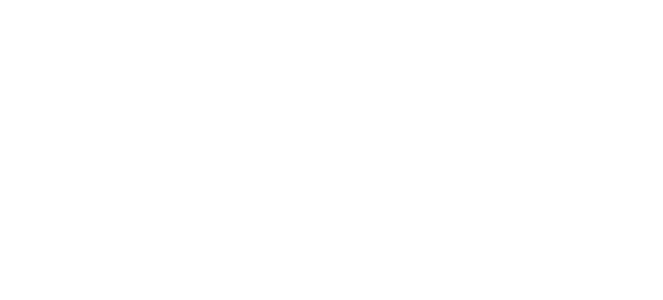
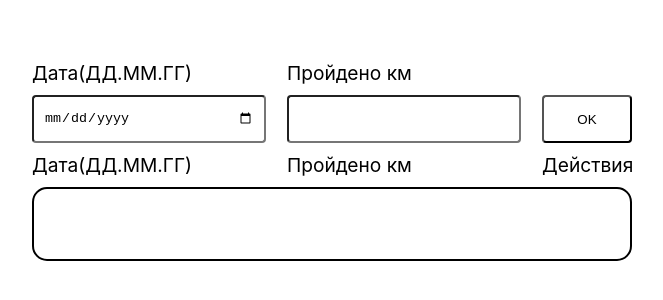
Before and after one commit to SemenovAndrei/ra-4.2, a React (Create React App) app: page / in a window 1280 px wide. Shown: the part 234-534 px from the top of the page, without its empty margins (308-971 px from the left). Built offline with nearby package versions, Linux system fonts and the light colour scheme.

Commit message:
add valid check

```diff
--- a/public/index.html
+++ b/public/index.html
@@ -24,7 +24,7 @@
       work correctly both with client-side routing and a non-root public URL.
       Learn how to configure a non-root public URL by running `npm run build`.
     -->
-    <title>Stars</title>
+    <title>Учёт тренировок</title>
   </head>
   <body>
     <noscript>You need to enable JavaScript to run this app.</noscript>
--- a/src/App.js
+++ b/src/App.js
@@ -1,9 +1,10 @@
 import './App.css'
+import TrainingDiary from './components/TrainingDiary/TrainingDiary'
 
 function App() {
   return (
     <div className="App">
-      <header className="App-header"></header>
+      <TrainingDiary />
     </div>
   )
 }
--- /dev/null
+++ b/src/components/TrainingDiary/TrainingDiary.css
@@ -0,0 +1,4 @@
+
+.TrainingDiary-list {
+  margin-top: 10px;
+}
--- /dev/null
+++ b/src/components/TrainingDiary/TrainingDiary.jsx
@@ -0,0 +1,54 @@
+import React, { useState } from 'react'
+import './TrainingDiary.css'
+import PropTypes from 'prop-types'
+import TrainingDiaryForm from '../TrainingDiaryForm/TrainingDiaryForm'
+import TrainingDiaryList from '../TrainingDiaryList/TrainingDiaryList'
+import { nanoid } from 'nanoid'
+
+function TrainingDiary(props) {
+  const [form, setForm] = useState({
+    name: '',
+  })
+
+  const data = props.data
+
+  const handleSubmit = (fieldDate, fieldLength) => {
+    data.push({ id: nanoid(), date: fieldDate, length: fieldLength })
+
+    setForm({
+      name: '',
+    })
+  }
+
+  const handleChange = ({ target }) => {
+    setForm({ ...form, [target.name]: target.value })
+  }
+
+  return (
+    <div className="TrainingDiary">
+      <div className="TrainingDiary-form">
+        <TrainingDiaryForm form={form} onChange={handleChange} onSubmit={handleSubmit} />
+      </div>
+      <div className="TrainingDiary-list">
+        <TrainingDiaryList
+          data={data.sort((a, b) => {
+            if (a.date > b.date) {
+              return -1
+            }
+            return 1
+          })}
+        />
+      </div>
+    </div>
+  )
+}
+
+TrainingDiary.defaultProps = {
+  data: [],
+}
+
+TrainingDiary.propTypes = {
+  data: PropTypes.arrayOf(PropTypes.object),
+}
+
+export default TrainingDiary
--- /dev/null
+++ b/src/components/TrainingDiaryForm/TrainingDiaryForm.css
@@ -0,0 +1,38 @@
+.TrainingDiaryForm {
+  width: 600px;
+  display: flex;
+  justify-content: space-between;
+  align-items: flex-end;
+}
+
+.TrainingDiary label {
+  width: 35%;
+}
+
+.TrainingDiaryForm-fieldDate,
+.TrainingDiaryForm-fieldLength {
+  display: block;
+  width: 100%;
+  height: 24px;
+  margin-top: 10px;
+  margin-right: 20px;
+  padding: 10px;
+  border-radius: 4px;
+}
+
+.TrainingDiaryForm-buttonAdd {
+  width: 15%;
+  height: 48px;
+  padding: 10px;
+  border-radius: 4px;
+  background-color: #fff;
+  cursor: pointer;
+}
+
+.TrainingDiaryForm-buttonAdd:hover {
+  background-color: rgb(219, 219, 219);
+}
+
+.notValid {
+  border-color: red;
+}
--- /dev/null
+++ b/src/components/TrainingDiaryForm/TrainingDiaryForm.jsx
@@ -0,0 +1,72 @@
+import React from 'react'
+import './TrainingDiaryForm.css'
+import PropTypes from 'prop-types'
+
+function TrainingDiaryForm(props) {
+  const form = props.form
+
+  const onChange = (event) => {
+    props.onChange(event)
+  }
+
+  const onSubmit = (event) => {
+    event.preventDefault()
+
+    Array.from(event.target).forEach((o) => {
+      if (!o.name) {
+        return
+      }
+
+      if (o.value === '') {
+        const field = document.querySelector(`.${o.classList.value}`)
+        field.style.borderColor = 'red'
+        setTimeout(() => field.removeAttribute('style'), 1000)
+        return
+      }
+
+      return props.onSubmit(event.target[0].value, event.target[1].value)
+    })
+
+    // if (!event.target[1].value) {
+    //   const field = document.querySelector('.TrainingDiaryForm-fieldLength')
+    //   field.classList.add('notValid')
+    //   setTimeout(() => field.classList.remove('notValid'), 1000)
+    // }
+
+    // props.onSubmit(event.target[0].value, event.target[1].value)
+  }
+
+  return (
+    <form className="TrainingDiaryForm" onSubmit={onSubmit}>
+      <label className="TrainingDiaryForm-labelDate" htmlFor="fieldDate">
+        Дата(ДД.ММ.ГГ)
+        <input
+          type="date"
+          className="TrainingDiaryForm-fieldDate"
+          id="fieldDate"
+          name="fieldDate"
+          value={form.fieldDate || form.name}
+          onChange={onChange}
+        />
+      </label>
+      <label className="TrainingDiaryForm-labelDate" htmlFor="fieldLength">
+        Пройдено км
+        <input
+          type="text"
+          className="TrainingDiaryForm-fieldLength"
+          id="fieldLength"
+          name="fieldLength"
+          value={form.fieldLength || form.name}
+          onChange={onChange}
+        />
+      </label>
+      <button className="TrainingDiaryForm-buttonAdd">OK</button>
+    </form>
+  )
+}
+
+TrainingDiaryForm.propTypes = {
+  form: PropTypes.object.isRequired,
+}
+
+export default TrainingDiaryForm
--- /dev/null
+++ b/src/components/TrainingDiaryList/TrainingDiaryList.css
@@ -0,0 +1,28 @@
+
+
+.TrainingDiaryList-titles {
+  display: flex;
+  justify-content: space-between;
+}
+
+.TrainingDiaryList-title {
+  width: 35%;
+}
+
+.TrainingDiaryList-title:last-child {
+  width: 15%;
+}
+
+.TrainingDiaryList-list {
+  min-height: 50px;
+  margin: 10px 0;
+  padding: 10px;
+  list-style-type: none;
+  border: 2px solid black;
+  border-radius: 15px;
+}
+
+.TrainingDiaryList-list-item:not(:last-child) {
+  margin-bottom: 10px;
+
+}
--- /dev/null
+++ b/src/components/TrainingDiaryList/TrainingDiaryList.jsx
@@ -0,0 +1,31 @@
+import React from 'react'
+import './TrainingDiaryList.css'
+import PropTypes from 'prop-types'
+import './TrainingDiaryList.css'
+import TrainingDiaryListItem from '../TrainingDiaryListItem/TrainingDiaryListItem'
+
+function TrainingDiaryList(props) {
+  console.log(props.data)
+  return (
+    <div className="TrainingDiaryList">
+      <div className="TrainingDiaryList-titles">
+        <div className="TrainingDiaryList-title">Дата(ДД.ММ.ГГ)</div>
+        <div className="TrainingDiaryList-title">Пройдено км</div>
+        <div className="TrainingDiaryList-title">Действия</div>
+      </div>
+      <ul className="TrainingDiaryList-list">
+        {props.data.map((o) => (
+          <li key={o.id} className="TrainingDiaryList-list-item">
+            <TrainingDiaryListItem item={o} />
+          </li>
+        ))}
+      </ul>
+    </div>
+  )
+}
+
+TrainingDiaryList.propTypes = {
+  data: PropTypes.arrayOf(PropTypes.object).isRequired,
+}
+
+export default TrainingDiaryList
--- /dev/null
+++ b/src/components/TrainingDiaryListItem/TrainingDiaryListItem.css
@@ -0,0 +1,28 @@
+@import url('https://fonts.googleapis.com/icon?family=Material+Icons');
+
+.TrainingDiaryListItem {
+  display: flex;
+  justify-content: space-between;
+}
+
+.TrainingDiaryList-data,
+.TrainingDiaryList-length {
+  width: 35%;
+}
+
+.TrainingDiaryList-controls {
+  display: flex;
+  justify-content: space-evenly;
+  width: 15%;
+}
+
+.TrainingDiaryList-controls-edit,
+.TrainingDiaryList-controls-delete {
+  border-style: none;
+  background-color: inherit;
+  cursor: pointer;
+}
+
+.TrainingDiaryList-controls-edit {
+  margin-right: 10px;
+}
--- /dev/null
+++ b/src/components/TrainingDiaryListItem/TrainingDiaryListItem.jsx
@@ -0,0 +1,25 @@
+import React from 'react'
+import './TrainingDiaryListItem.css'
+import PropTypes from 'prop-types'
+
+function TrainingDiaryListItem(props) {
+  const date = props.item.date.split('-').reverse().join('.')
+  return (
+    <div className="TrainingDiaryListItem">
+      <div className="TrainingDiaryList-data">{date}</div>
+      <div className="TrainingDiaryList-length">{props.item.length}</div>
+      <div className="TrainingDiaryList-controls">
+        <button className="TrainingDiaryList-controls-edit material-icons">mode</button>
+        <button className="TrainingDiaryList-controls-delete material-icons">
+          clear
+        </button>
+      </div>
+    </div>
+  )
+}
+
+TrainingDiaryListItem.propTypes = {
+  item: PropTypes.object.isRequired,
+}
+
+export default TrainingDiaryListItem
```
